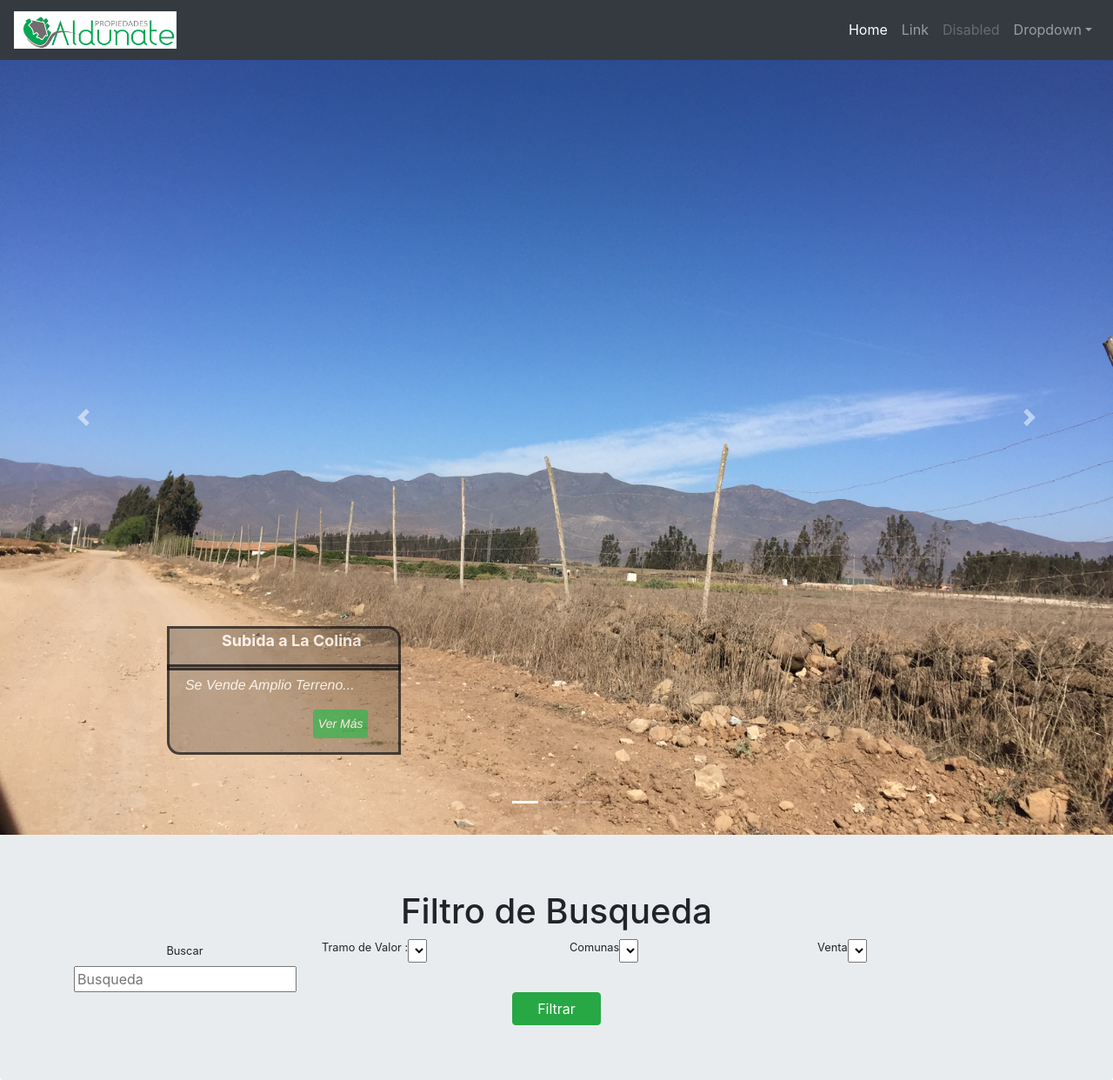
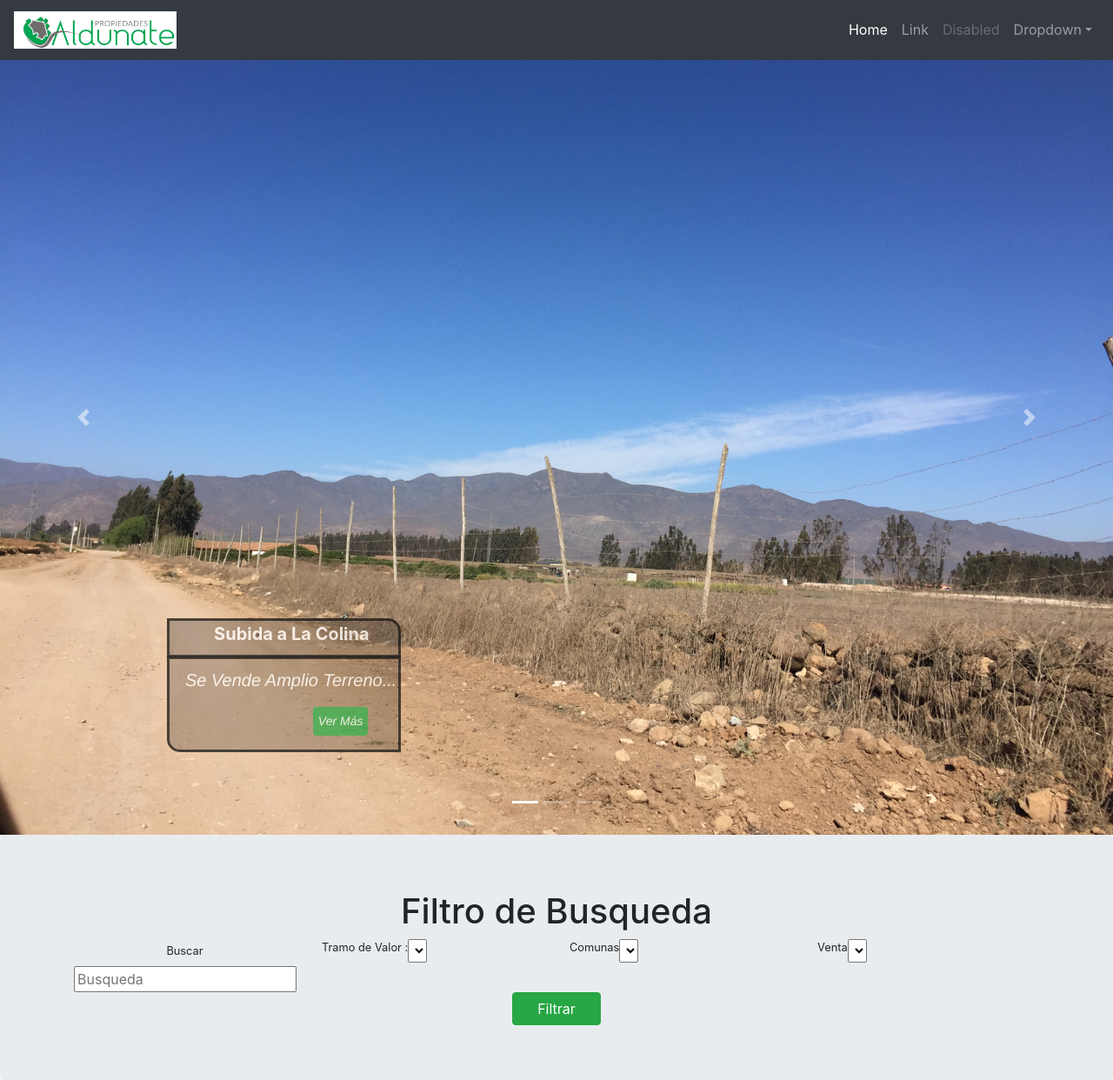
Before and after one commit to Cutshadows/aldunate_propiedades, a PHP site: page / in a window 1280 px wide. Shown: the top 1242 px of the page at 87% size. Run offline with PHP 8.4, Linux system fonts and the light colour scheme; lists and menus that the app fills with data are empty; some libraries are stand-ins or nearby versions.

Commit message:
diseño carousel caption

```diff
--- a/css/min.css
+++ b/css/min.css
@@ -164,7 +164,7 @@
         border-right-color: rgb(17, 16, 16);
         border-bottom-color: rgb(17, 16, 16);
         font-weight: bold;
-        font-size: 18px;
+        font-size: 20px;
         text-align: center;
         background: #fff;
         /* margin: 0; */
@@ -179,7 +179,7 @@
         opacity: 0.75;
         padding-left: 2%;
         margin-right: 38%;
-        padding-bottom: 2%;
+        padding-bottom: 1%;
 
     }
 
@@ -201,6 +201,7 @@
         width: 30%;
         transform: translateY(-50%);
         text-align: left;
+        font-size: 20px;
         font-style: oblique;
         font-family: 'Franklin Gothic Medium',
             'Arial Narrow',
@@ -214,7 +215,7 @@
         border-right-color: rgb(17, 16, 16);
 
         opacity: 0.75;
-        margin-top: 1%;
+        margin-top: 2%;
         padding-top: 1%;
         padding-left: 2%;
         margin-right: 38%;
```
